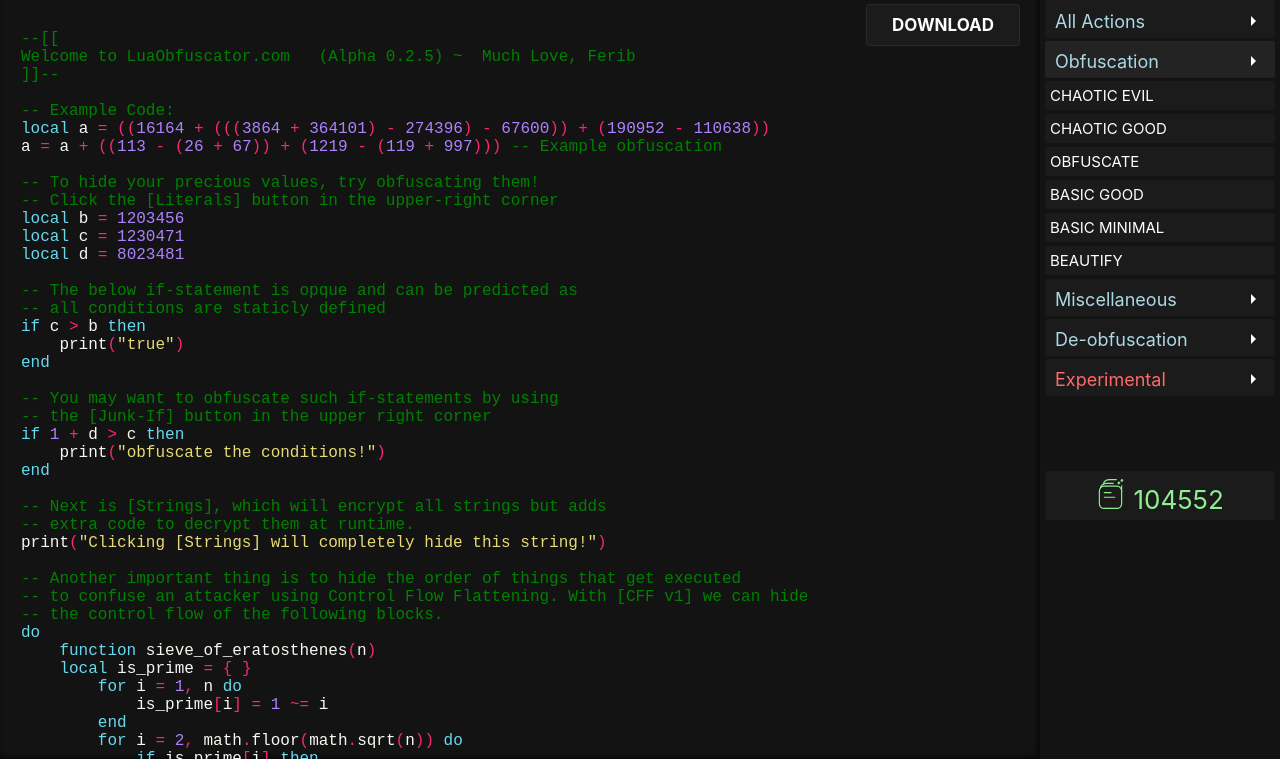
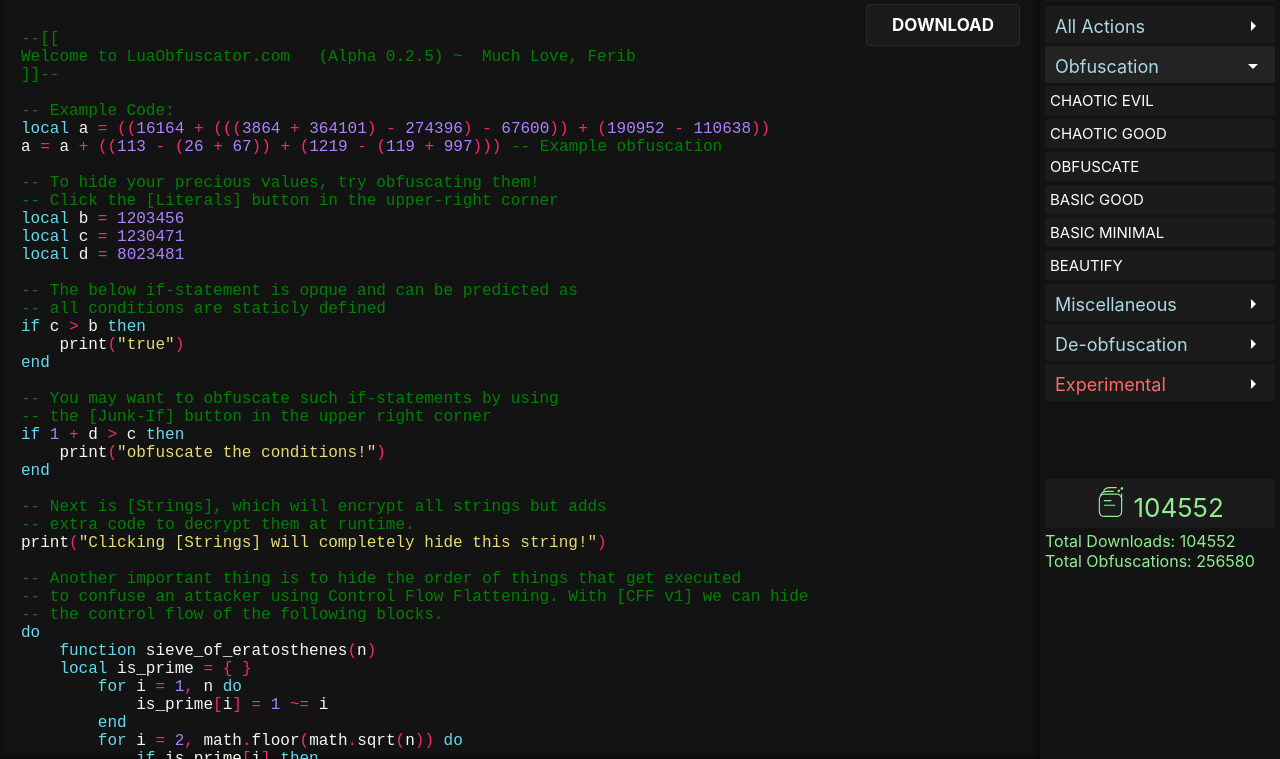
Before and after one commit to mopsfl/LuaObfuscator-Redesign, a plain HTML site: page index.html in a window 1280 px wide. Both pictures are taken after a click on the element "DEMO". Shown: the part 41-800 px from the top of the page. Drawn offline with nearby package versions, Linux system fonts and the light colour scheme; no server answers.

Commit message:
Update index.html

```diff
--- a/index.html
+++ b/index.html
@@ -70,11 +70,11 @@
                 <a style="text-decoration: none;" href="https://luaobfuscator.com/forum">
                     <div class="toolbox-collapsible collapsible-header">Community</div>
                 </a>
-                <div style="display: none; height: auto; width: 100%;">
+                <div style="height: 0px; width: 100%;">
                 </div>
-                <div class="toolbox-collapsible"><span class="toolbox-collapsible-text">All Actions</span><span class="material-symbols-outlined">arrow_right</span></i>
+                <div class="toolbox-collapsible ripple first" ripple-opacity="0.1" ripple-release-expand-time="1" ripple-color="rgb(255,255,255)"><span class="toolbox-collapsible-text">All Actions</span><span class="material-symbols-outlined">arrow_right</span></i>
                 </div>
-                <div style="display: none; height: auto; width: 100%;">
+                <div class="toolbox-collapsible-content" style="max-height: 0px; width: 100%;">
                     <span id="lua-cleanup" class="toolbox-button ripple" ripple-opacity="0.1" ripple-release-expand-time="1" ripple-color="rgb(255,255,255)">CLEANUP</span>
                     <span id="lua-junkif" class="toolbox-button ripple" ripple-opacity="0.1" ripple-release-expand-time="1" ripple-color="rgb(255,255,255)">Junk-If</span>
                     <span id="lua-reverseif" class="toolbox-button ripple" ripple-opacity="0.1" ripple-release-expand-time="1" ripple-color="rgb(255,255,255)">Reverse-If</span>
@@ -89,8 +89,8 @@
                     <span id="lua-reset" class="toolbox-button ripple" ripple-opacity="0.1" ripple-release-expand-time="1" ripple-color="rgb(255,255,255)">RESET&nbsp;</span>
                     <p style="color: indianred; bottom:0px" ripple-opacity="0.1" ripple-release-expand-time="1" ripple-color="rgb(255,255,255)">*Experimental</p>
                 </div>
-                <div class="toolbox-collapsible toolbox-hit" ripple-opacity="0.1" ripple-release-expand-time="1" ripple-color="rgb(255,255,255)"><span class="toolbox-collapsible-text">Obfuscation</span> <span class="material-symbols-outlined">arrow_right</span></div>
-                <div style="display: block; height: auto; width: 100%;" ripple-opacity="0.1" ripple-release-expand-time="1" ripple-color="rgb(255,255,255)">
+                <div class="toolbox-collapsible toolbox-hit ripple" ripple-opacity="0.1" ripple-release-expand-time="1" ripple-color="rgb(255,255,255)" ripple-opacity="0.1" ripple-release-expand-time="1" ripple-color="rgb(255,255,255)"><span class="toolbox-collapsible-text">Obfuscation</span> <span class="material-symbols-outlined" style="transform: rotate(90deg);">arrow_right</span></div>
+                <div class="toolbox-collapsible-content" style="display: block; max-height: 1000px; width: 100%;" ripple-opacity="0.1" ripple-release-expand-time="1" ripple-color="rgb(255,255,255)">
                     <span id="lua-pre-1" class="toolbox-button ripple" ripple-opacity="0.1" ripple-release-expand-time="1" ripple-color="rgb(255,255,255)">Chaotic Evil</span>
                     <span id="lua-pre-2" class="toolbox-button ripple" ripple-opacity="0.1" ripple-release-expand-time="1" ripple-color="rgb(255,255,255)">Chaotic Good</span>
                     <span id="lua-pre-5" class="toolbox-button ripple" ripple-opacity="0.1" ripple-release-expand-time="1" ripple-color="rgb(255,255,255)">Obfuscate</span>
@@ -98,20 +98,20 @@
                     <span id="lua-pre-4 " class="toolbox-button ripple" ripple-opacity="0.1" ripple-release-expand-time="1" ripple-color="rgb(255,255,255)">Basic Minimal </span>
                     <span id="lua-beautify3 " class="toolbox-button ripple" ripple-opacity="0.1" ripple-release-expand-time="1" ripple-color="rgb(255,255,255)">Beautify</span>
                 </div>
-                <div class="toolbox-collapsible "><span class="toolbox-collapsible-text">Miscellaneous</span> <span class="material-symbols-outlined">arrow_right</span></div>
-                <div style="display: none; height: auto; width: 100%; ">
+                <div class="toolbox-collapsible ripple" ripple-opacity="0.1" ripple-release-expand-time="1" ripple-color="rgb(255,255,255)"><span class="toolbox-collapsible-text">Miscellaneous</span> <span class="material-symbols-outlined">arrow_right</span></div>
+                <div class="toolbox-collapsible-content" style="max-height: 0px; width: 100%; ">
                     <span id="lua-beautify2 " class="toolbox-button ripple " ripple-opacity="0.1" ripple-release-expand-time="1" ripple-color="rgb(255,255,255)">Beautify</span>
                     <span id="lua-minify2 " class="toolbox-button ripple " ripple-opacity="0.1" ripple-release-expand-time="1" ripple-color="rgb(255,255,255)">Minify</span>
                     <span id="lua-undo " class="toolbox-button ripple " ripple-opacity="0.1" ripple-release-expand-time="1" ripple-color="rgb(255,255,255)">Undo</span>
                     <span id="lua-undoAll " class="toolbox-button ripple " ripple-opacity="0.1" ripple-release-expand-time="1" ripple-color="rgb(255,255,255)">Undo ALL</span>
                     <span id="lua-reset2 " class="toolbox-button ripple" ripple-opacity="0.1" ripple-release-expand-time="1" ripple-color="rgb(255,255,255)">RESET&nbsp;</span>
                 </div>
-                <div class="toolbox-collapsible"><span class="toolbox-collapsible-text">De-obfuscation</span> <span class="material-symbols-outlined">arrow_right</span></div>
-                <div style="display: none; height: auto; width: 100%; ">
-                    <span id="lua-cleanup3 " class="toolbox-button ripple ">CLEANUP</span>
+                <div class="toolbox-collapsible ripple" ripple-opacity="0.1" ripple-release-expand-time="1" ripple-color="rgb(255,255,255)"><span class="toolbox-collapsible-text">De-obfuscation</span> <span class="material-symbols-outlined">arrow_right</span></div>
+                <div class="toolbox-collapsible-content" style="max-height: 0px; width: 100%; ">
+                    <span id="lua-cleanup3 " class="toolbox-button ripple" ripple-opacity="0.1" ripple-release-expand-time="1" ripple-color="rgb(255,255,255)">CLEANUP</span>
                 </div>
-                <div class="toolbox-collapsible" style="color: #ff6969!important"><span class="toolbox-collapsible-text">Experimental</span> <span class="material-symbols-outlined">arrow_right</span></div>
-                <div style="display: none; height: auto; width: 100%; " ripple-opacity="0.1" ripple-release-expand-time="1" ripple-color="rgb(255,255,255)">
+                <div class="toolbox-collapsible ripple" ripple-opacity="0.1" ripple-release-expand-time="1" ripple-color="rgb(255,255,255)" style="color: #ff6969!important"><span class="toolbox-collapsible-text">Experimental</span> <span class="material-symbols-outlined">arrow_right</span></div>
+                <div class="toolbox-collapsible-content" style="max-height: 0px; width: 100%; " ripple-opacity="0.1" ripple-release-expand-time="1" ripple-color="rgb(255,255,255)">
                     <span id="lua-variables " class="toolbox-button ripple " ripple-opacity="0.1" ripple-release-expand-time="1" ripple-color="rgb(255,255,255)">Locals**</span>
                     <span id="lua-cffv1-exp " class="toolbox-button ripple " ripple-opacity="0.1" ripple-release-expand-time="1" ripple-color="rgb(255,255,255)">CFF v1*</span>
                     <span id="lua-ssa " class="toolbox-button ripple " ripple-opacity="0.1" ripple-release-expand-time="1" ripple-color="rgb(255,255,255)">SSA-ish</span>
@@ -139,9 +139,9 @@
                      104552
                   </span>
                 </div>
-                <div style="display: none; height: auto; width: 100%; ">
-                    <span style="color: lightgreen; font-style: italic; ">Total Downloads: 104552</span><br>
-                    <span style="color: lightgreen; font-style: italic; ">Total Obfuscations: 256580</span>
+                <div class="totaldownloads" style="max-height: 0px; width: 100%; ">
+                    <span style="color: lightgreen">Total Downloads: 104552</span><br>
+                    <span style="color: lightgreen">Total Obfuscations: 256580</span>
                 </div>
             </div>
         </div>
```
